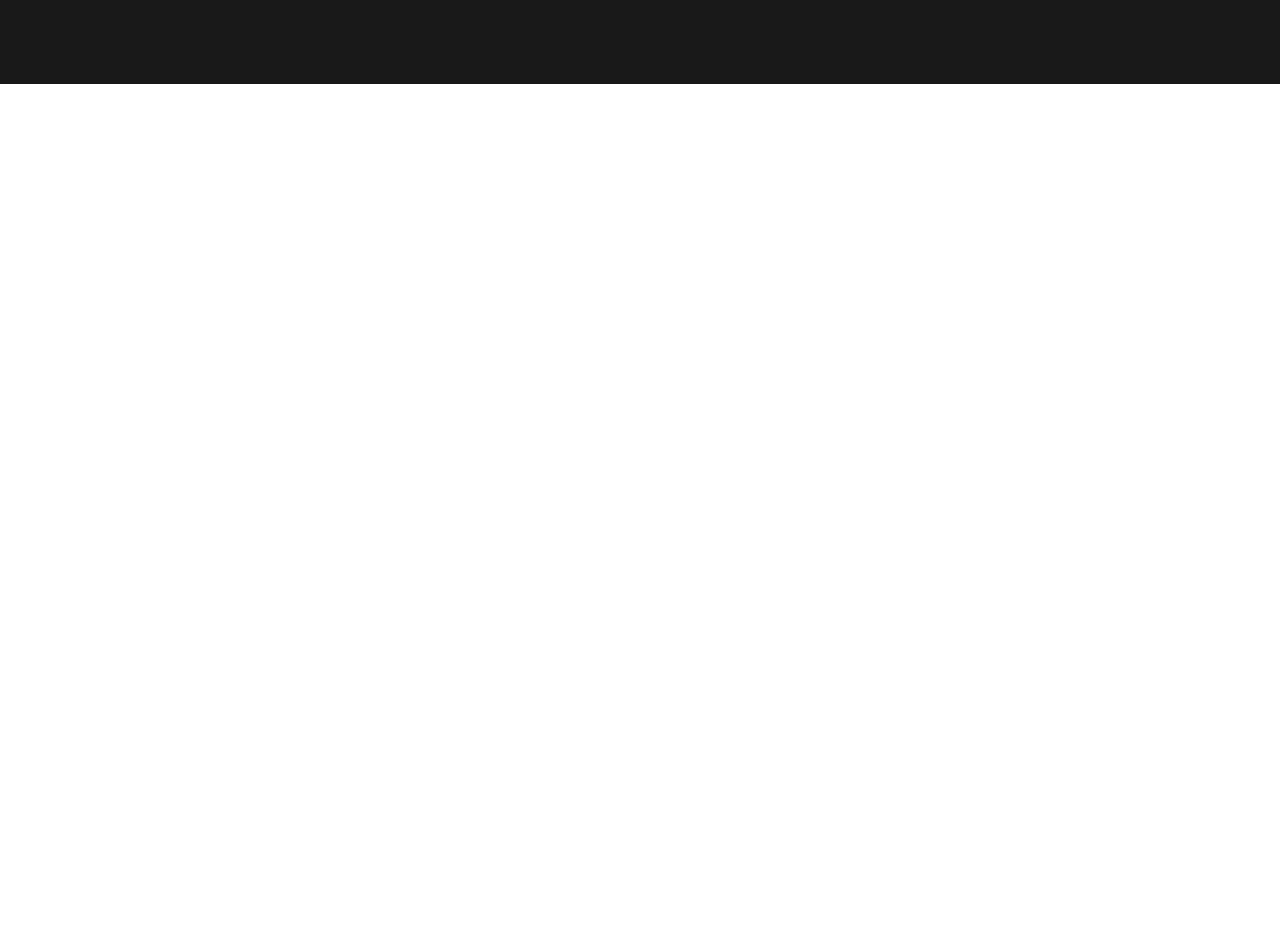
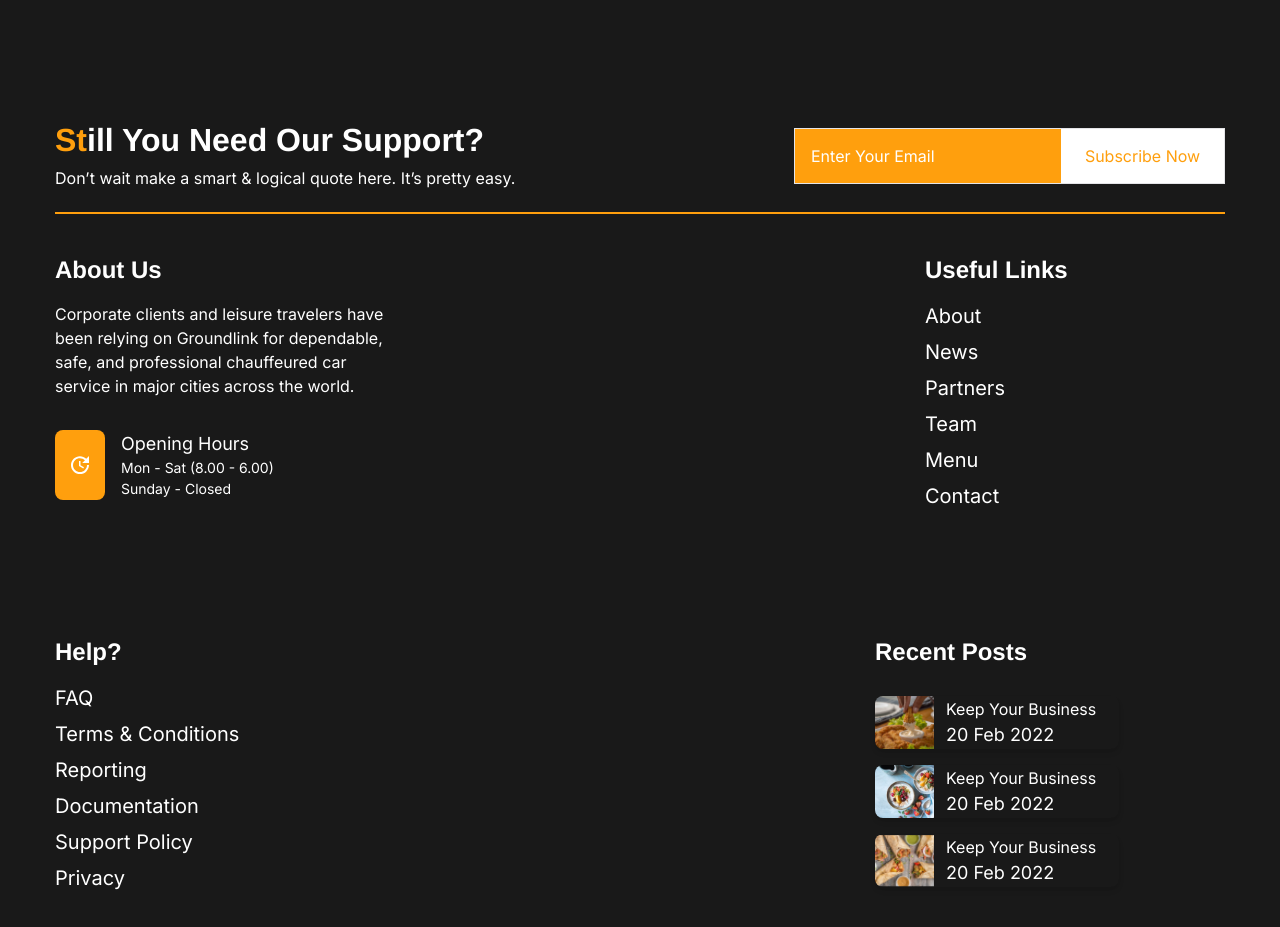
Before and after one commit to saadraza62186/FoodTuck-Restraunt-NextJS, a Next.js app: page / in a window 1280 px wide. Shown: the part 8040-8967 px from the top of the page. Before the commit the page ends 8124 px from the top, so only its background shows below. Built offline with nearby package versions, Linux system fonts and the light colour scheme.

Commit message:
added styled footer

```diff
--- /dev/null
+++ b/src/app/components/Broast.tsx
@@ -0,0 +1,22 @@
+import Image from "next/image";
+const Broast = ({name,imageSrc,price} : any) => {
+    return (
+      <div className="w-[244px] h-[53px] flex rounded-lg overflow-hidden shadow-md">
+        {/* Image Section */}
+        <Image
+        width={100}
+        height ={100}
+          src={imageSrc} // Replace with your image path
+          alt="Pizza"
+          className="h-full w-[59px] object-cover"
+        />
+        {/* Content Section */}
+        <div className="flex flex-col justify-center ml-3">
+          <p className="font-normal text-[16px]">{name}</p>
+          <p className="font-normal text-[18px]">{price}</p>
+        </div>
+      </div>
+    );
+  };
+
+  export default Broast;
--- a/src/app/components/LargeCard.tsx
+++ b/src/app/components/LargeCard.tsx
@@ -5,7 +5,7 @@ import TextsmsIcon from "@mui/icons-material/Textsms";
 import ShareIcon from "@mui/icons-material/Share";
 const LargeCard = ({imageSrc, date, description} : any) => {
   return (
-    <div className="w-[424px] h-[569px] bg-transparent shadow-lg rounded-lg overflow-hidden">
+    <div className="w-[424px] h-[569px] bg-transparent shadow-lg rounded-lg overflow-hidden border border-white">
       {/* Image */}
       <div className="w-full h-[349px] relative">
         <Image
--- /dev/null
+++ b/src/app/components/MainFooter.tsx
@@ -0,0 +1,107 @@
+import React from "react";
+import UpdateIcon from "@mui/icons-material/Update";
+import Broast from "./Broast";
+
+const MainFooter = () => {
+  return (
+    <div className="bg-[#0D0D0DF2] w-full h-auto py-10 2xl:w-[1920px] 2xl:h-[950px]">
+      {/* Header Section */}
+      <div className="w-full max-w-[1170px] mx-auto flex flex-col lg:flex-row lg:items-center lg:border-b-2 border-[#FF9F0D] pb-6 2xl:w-[1170px] 2xl:h-[142.62px] 2xl:ml-[359px]">
+        <div className="flex flex-col gap-3 text-center lg:text-left">
+          <div className="font-helvetica font-bold text-2xl md:text-[32px] flex justify-center lg:justify-start text-[#FFFFFF] 2xl:flex 2xl:text-[32px]">
+            <div className="text-[#FF9F0D]">St</div>
+            <div>ill You Need Our Support?</div>
+          </div>
+          <div className="font-normal text-sm md:text-[16px] text-[#FFFFFF]">
+            Don&rsquo;t wait make a smart & logical quote here. It&rsquo;s pretty easy.
+          </div>
+        </div>
+        <div className="mt-6 lg:mt-0 lg:ml-auto">
+          <div className="flex items-center w-full max-w-[459px] h-[56px] border mx-auto lg:mx-0">
+            <input
+              type="text"
+              placeholder="Enter Your Email"
+              className="flex-grow h-full bg-[#FF9F0D] px-4 text-[#FFFFFF] placeholder-white"
+            />
+            <button className="w-[163px] h-full bg-[#FFFFFF] text-[#FF9F0D]">
+              Subscribe Now
+            </button>
+          </div>
+        </div>
+      </div>
+
+      {/* Main Footer Content */}
+      <div className="text-[#FFFFFF] flex flex-wrap justify-between gap-10 md:gap-20 lg:gap-[130px] w-full max-w-[1170px] mx-auto mt-10 2xl:ml-[300px] 2xl:mt-[100px]">
+        {/* About Us Section */}
+        <div className="flex flex-col gap-4 w-full sm:w-[300px] lg:w-[350px] 2xl:gap-[20px] 2xl:w-[350px]">
+          <h1 className="font-helvetica font-bold text-xl md:text-2xl">About Us</h1>
+          <p className="font-normal text-sm md:text-[16px] leading-6">
+            Corporate clients and leisure travelers have been relying on
+            Groundlink for dependable, safe, and professional chauffeured car
+            service in major cities across the world.
+          </p>
+          <div className="flex items-start gap-4 mt-4">
+            <div className="bg-[#FF9F0D] w-[50px] h-[70px] flex justify-center items-center rounded-lg">
+              <UpdateIcon className="text-white text-[50px]" />
+            </div>
+            <div>
+              <p className="font-normal text-[18px]">Opening Hours</p>
+              <p className="font-normal text-[14px]">Mon - Sat (8.00 - 6.00)</p>
+              <p className="font-normal text-[14px]">Sunday - Closed</p>
+            </div>
+          </div>
+        </div>
+
+        {/* Useful Links Section */}
+        <div className="flex flex-col gap-2 w-full sm:w-[300px] 2xl:gap-[10px]">
+          <h1 className="font-helvetica font-bold text-xl md:text-2xl">Useful Links</h1>
+          <div className="flex flex-col gap-4 mt-3 text-sm md:text-[20px] 2xl:mt-[15px]">
+            <a href="#" className="hover:underline hover:text-[#FF9F0D]">About</a>
+            <a href="#" className="hover:underline hover:text-[#FF9F0D]">News</a>
+            <a href="#" className="hover:underline hover:text-[#FF9F0D]">Partners</a>
+            <a href="#" className="hover:underline hover:text-[#FF9F0D]">Team</a>
+            <a href="#" className="hover:underline hover:text-[#FF9F0D]">Menu</a>
+            <a href="#" className="hover:underline hover:text-[#FF9F0D]">Contact</a>
+          </div>
+        </div>
+
+        {/* Help Section */}
+        <div className="flex flex-col gap-2 w-full sm:w-[300px] 2xl:gap-[10px]">
+          <h1 className="font-helvetica font-bold text-xl md:text-2xl">Help?</h1>
+          <div className="flex flex-col gap-4 mt-3 text-sm md:text-[20px] 2xl:mt-[15px]">
+            <a href="#" className="hover:underline hover:text-[#FF9F0D]">FAQ</a>
+            <a href="#" className="hover:underline hover:text-[#FF9F0D]">Terms & Conditions</a>
+            <a href="#" className="hover:underline hover:text-[#FF9F0D]">Reporting</a>
+            <a href="#" className="hover:underline hover:text-[#FF9F0D]">Documentation</a>
+            <a href="#" className="hover:underline hover:text-[#FF9F0D]">Support Policy</a>
+            <a href="#" className="hover:underline hover:text-[#FF9F0D]">Privacy</a>
+          </div>
+        </div>
+
+        {/* Recent Posts Section */}
+        <div className="flex flex-col gap-4 w-full sm:w-[300px] lg:w-[350px] 2xl:gap-[15px]">
+          <h1 className="font-helvetica font-bold text-xl md:text-2xl">Recent Posts</h1>
+          <div className="flex flex-col gap-4 mt-3 2xl:mt-[15px]">
+            <Broast
+              name="Keep Your Business"
+              imageSrc="/food10.png"
+              price="20 Feb 2022"
+            />
+            <Broast
+              name="Keep Your Business"
+              imageSrc="/food21.png"
+              price="20 Feb 2022"
+            />
+            <Broast
+              name="Keep Your Business"
+              imageSrc="/food26.png"
+              price="20 Feb 2022"
+            />
+          </div>
+        </div>
+      </div>
+    </div>
+  );
+};
+
+export default MainFooter;
--- a/src/app/page.tsx
+++ b/src/app/page.tsx
@@ -12,6 +12,8 @@ import Section7 from "./components/Section7";
 import Section8 from "./components/Section8";
 import Section9 from "./components/Section9";
 import Section10 from "./components/Section10";
+import Footer from "./components/Footer";
+import MainFooter from "./components/MainFooter";
 export default function Home() {
   return (
     <div>
@@ -26,6 +28,7 @@ export default function Home() {
       <Section8 />
       <Section9 />
       <Section10 />
+      <MainFooter />
     </div>
   );
 }
```
Also changed, not shown: public/food26.png (added).
